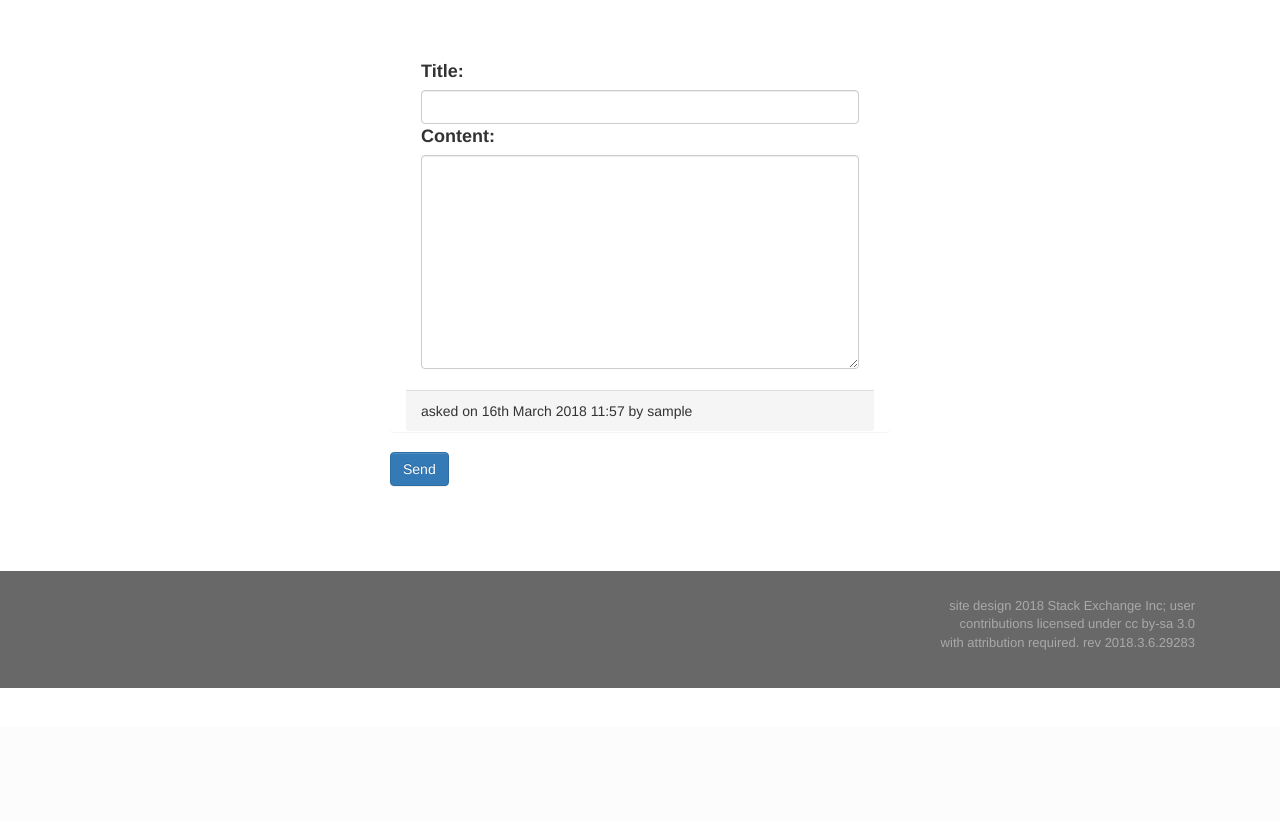
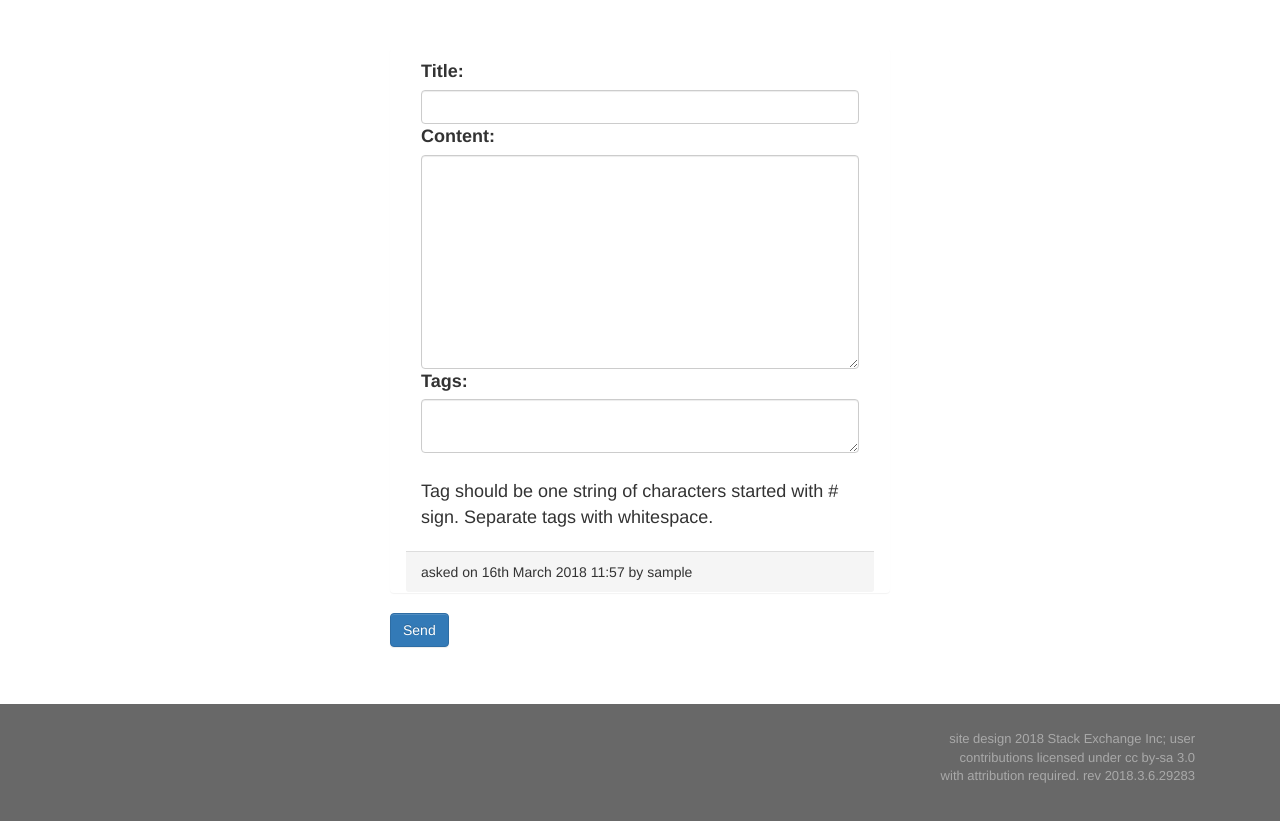
Before and after one commit to bstecka/overboard, a Django app: a page that uses overboard/overboardapp/templates/masterpage.html in a window 1280 px wide. Shown: the part 73-894 px from the top of the page. Before the commit the page ends 761 px from the top, so only its background shows below. Run offline with Django 3.2, Linux system fonts and the light colour scheme; the visitor is signed in with stand-in values (Sample User, id 1); some libraries are stand-ins or nearby versions.

Commit message:
Possigility to add tags with new question.

```diff
--- a/overboard/overboardapp/forms.py
+++ b/overboard/overboardapp/forms.py
@@ -3,7 +3,8 @@ from django.core.exceptions import ValidationError
 from django.utils.translation import ugettext_lazy as _
 from django.contrib.auth.forms import UserCreationForm
 from django.contrib.auth.models import User
-from .models import Question
+from .models import Question, Tag
+import re
 
 
 class AnswerForm(forms.Form):
@@ -29,6 +30,7 @@ class RegistrationForm(UserCreationForm):
 class NewQuestionForm(forms.Form):
     title = forms.CharField(max_length=200, widget=forms.TextInput(attrs={'class': 'form-control'}))
     content = forms.CharField(widget=forms.Textarea(attrs={'class': 'form-control'}))
+    tags = forms.CharField(widget=forms.Textarea(attrs={'class': 'form-control', 'rows': 2}), help_text='Tag should be one string of characters started with # sign. Separate tags with whitespace.')
 
     def __init__(self, *args, **kwargs):
         self.user = kwargs.pop('user', None)
@@ -41,4 +43,14 @@ class NewQuestionForm(forms.Form):
                                            content=self.data['content'],
                                            pub_date=self.pub_date)
         question.save()
+
+        regex = re.compile('#*')
+        tagsList = [tag for tag in self.data['tags'].split() if regex.match(tag)]
+        tagsNames = [re.sub('#', '', tag) for tag in tagsList]
+
+        for tagName in tagsNames:
+            tag = Tag.objects.create(tag_name=tagName)
+            tag.questions.add(question)
+            tag.save()
+
         return
--- a/overboard/overboardapp/templates/question_shortcut.html
+++ b/overboard/overboardapp/templates/question_shortcut.html
@@ -23,7 +23,7 @@
                 {% endfor %}
             </div>
             <div class="panel-footer">
-                asked {{ question.get_time_diff }} sec ago by
+                asked on {{ question.pub_date }} by
                 <a href="/users/{{ question.asked_by.id }}/">{{ question.asked_by }}</a></div>
         </div>
     </div>
```
